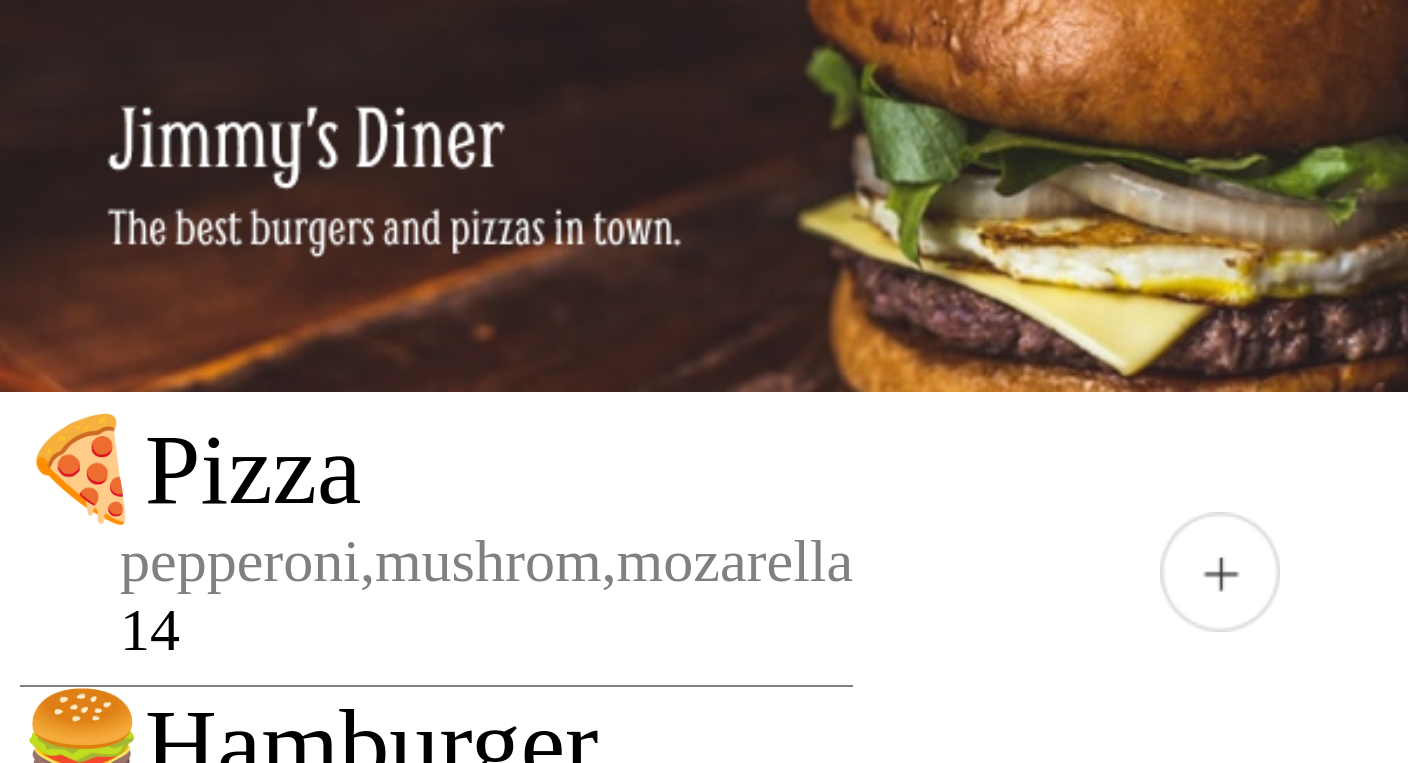
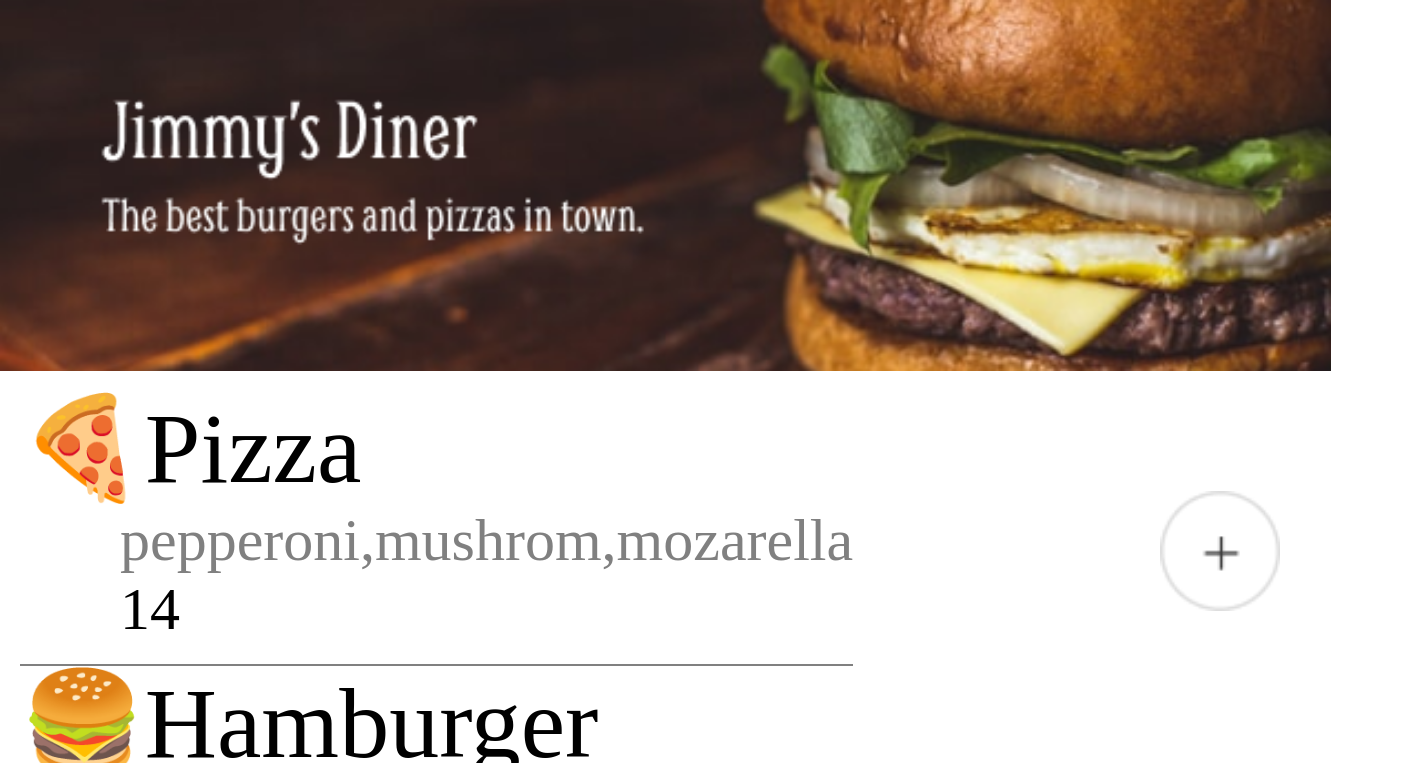
Before and after one commit to arianchhim978/restaurantorderingApp, a plain HTML site: page index.html in a window 1280 px wide. Shown: the top 763 px of the page, 1408 px wide, since content can reach past the window. Drawn offline with nearby package versions, Linux system fonts and the light colour scheme.

Commit message:
Update index.css

```diff
--- a/index.css
+++ b/index.css
@@ -4,7 +4,7 @@ body {
 
 #a img {
     height: auto;
-    width:110%;
+    width:104%;
 }
 
 #container, h1 {
```
